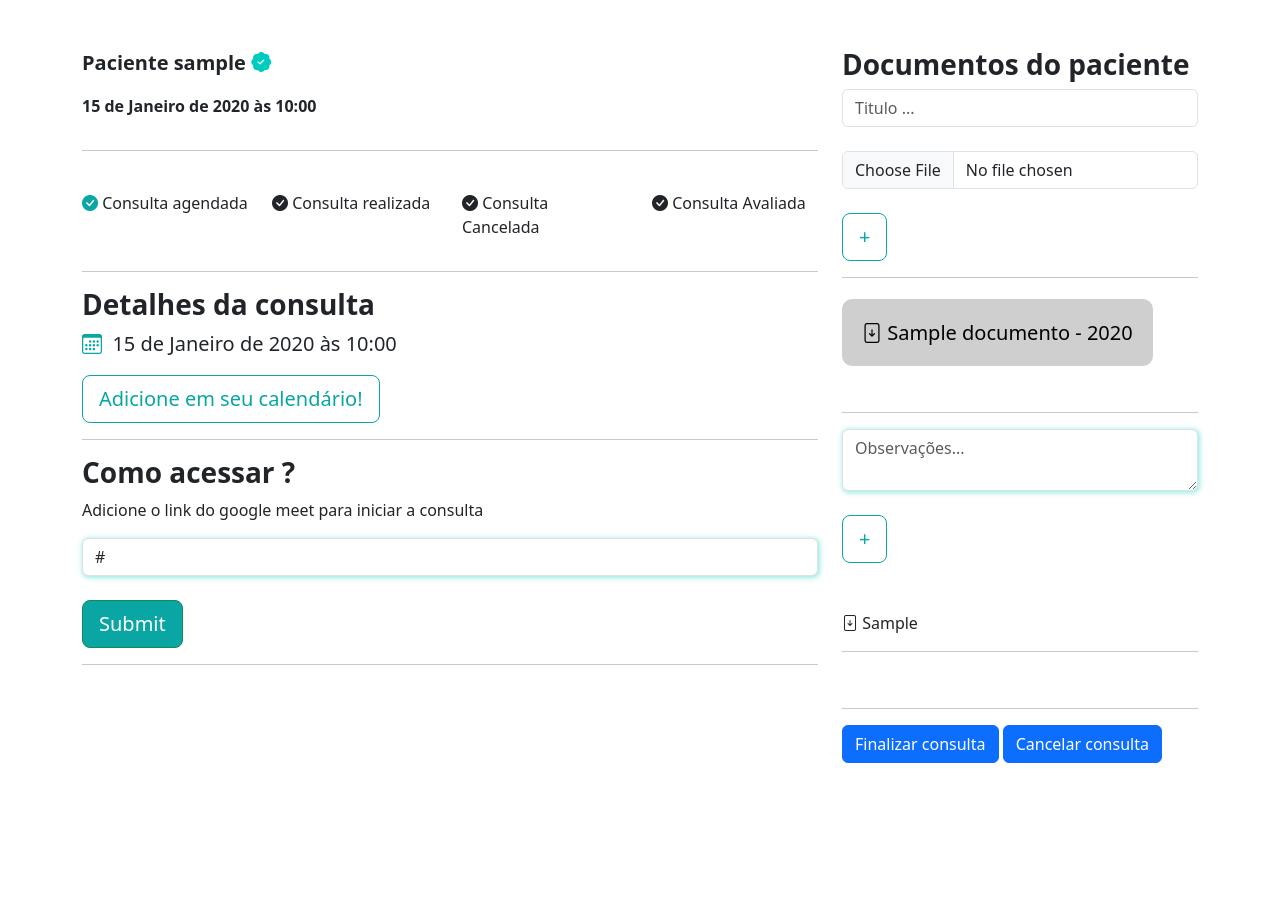
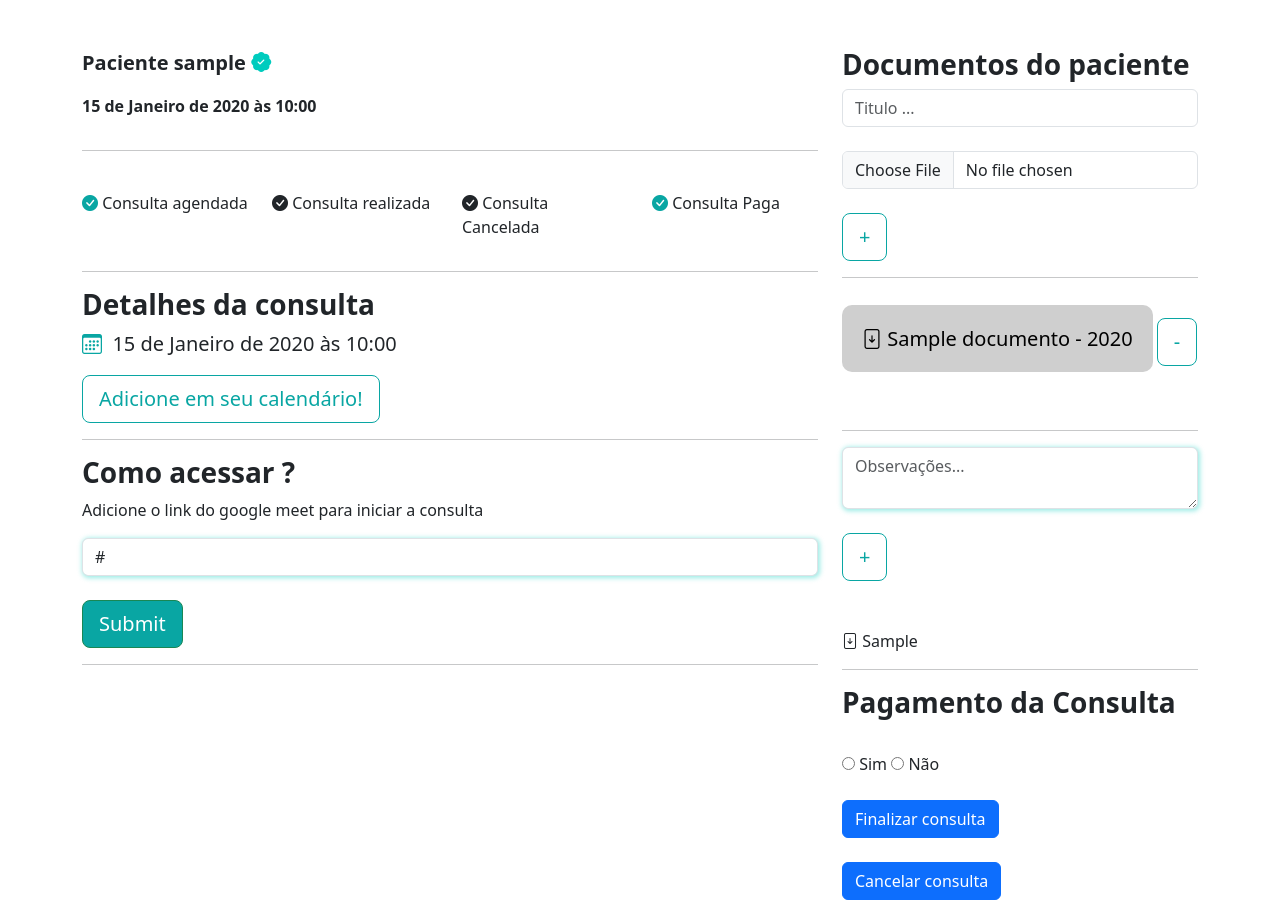
Before and after one commit to osvaldosdj/PSW10, a Django app: page /medicos/consulta_area_medico/1/ in a window 1280 px wide. Shown: the part 60-960 px from the top of the page. Before the commit the page ends 823 px from the top, so only its background shows below. Run offline with Django 5.2, Linux system fonts and the light colour scheme; a user stored in the database is signed in; tables that the repository leaves empty hold one stand-in row (values such as "Sample post").

Commit message:
Adicionado pagamento na tela de consulta medica e area do médico, remoção de arquivos

```diff
--- a/medico/templates/consulta_area_medico.html
+++ b/medico/templates/consulta_area_medico.html
@@ -61,7 +61,7 @@
                         <p><i class="{% if consulta.status == 'C' %}color-dark{% endif %} bi bi-check-circle-fill"></i> Consulta Cancelada</p>
                     </div>
                     <div class="col-md">
-                        <p><i class="bi bi-check-circle-fill"></i> Consulta Avaliada</p>
+                        <p><i class="{% if consulta.status_pagto == 'S' %}color-dark{% endif %} bi bi-check-circle-fill"></i> Consulta Paga</p>
                     </div>
                 </div>
                 <hr>
@@ -102,17 +102,19 @@
                     {% endif %}
 
                 </form>
+
                 <hr>
                 <br>
                     {%  for documento in documentos  %}
                         <a href="{{documento.documento.url}}" class="link documentos"><i class="bi bi-file-arrow-down"></i> {{documento.titulo}} - {{documento.consulta.data_aberta.data.year}}</a>
+                        <a href="{% url 'del_documento' consulta.id documento.id %}" class="btn btn-dark-color-outline btn-lg" name="del_documento">-</a>
                         <br>
                         <br>
                         <br>
                     {% endfor %}
 
                 <hr>
-                    <form action="{% url 'salvar_observacao' consulta.id %}" method="POST" enctype="multipart/form-data"> {%csrf_token%}
+                    <form action="{% url 'salvar_observacao' consulta.id %}" method="POST" > {%csrf_token%}
                         <textarea name="descricao" class="form-control shadow-main-color" placeholder="Observações..."></textarea>
                         <br>
                         {% if consulta.status == 'C' %}
@@ -132,10 +134,19 @@
 
                     {% endfor %}
                     <hr>
+                    <h3 class="p-bold">Pagamento da Consulta</h3>
                     <br>
-                <hr>
 
-                <a href="{%url 'finalizar_consulta' consulta.id %}" class="btn btn-primary">Finalizar consulta</a>
+
+                    <form method="GET" action="{% url 'finalizar_consulta' consulta.id %}">
+                        <input type="radio" id="pagto_sim" name="pagto" value="S" >
+                        <label for="pagto_sim"> Sim </label>
+                        <input type="radio" id="pagto_nao" name="pagto" value="N">
+                        <label for="pagto_nao"> Não </label> <br> <br>
+                        <button type="submit" class="btn btn-primary">Finalizar consulta</button>
+                    </form>
+                   <br>
+
                 <a href="{%url 'cancelar_consulta' consulta.id %}" class="btn btn-primary">Cancelar consulta</a>
             </div>
         </div>
--- a/medico/urls.py
+++ b/medico/urls.py
@@ -13,4 +13,5 @@ urlpatterns = [
     path('add_documento/<int:id_consulta>/', views.add_documento, name="add_documento"),
     path('salvar_observacao/<int:id_consulta>/', views.salvar_observacao, name="salvar_observacao"),
     path('dashboard/', views.grafico_desempenho_medico, name='dashboard'),
+    path('del_documento/<int:id_consulta>/<int:id_documento>/', views.del_documento, name="del_documento"),
 ]
--- a/medico/views.py
+++ b/medico/views.py
@@ -97,11 +97,29 @@ def abrir_horario(request):
 
 @login_required
 def consultas_medico(request):
+
+    if request.method == "POST":
+        data_filtrada = request.POST.get('data_filtrada')
+
+        if not data_filtrada :
+            messages.add_message(request, constants.WARNING, 'Você precisa fornecer uma data para filtro.')
+            hoje = datetime.now().date()
+            consultas_hoje = Consulta.objects.filter(data_aberta__user=request.user).filter(data_aberta__data__gte=hoje).filter(data_aberta__data__lt=hoje + timedelta(days=1))
+            consultas_restantes = Consulta.objects.exclude(id__in=consultas_hoje.values('id')).filter(data_aberta__user=request.user)
+
+            return render(request, 'consultas_medico.html', {'consultas_hoje': consultas_hoje, 'consultas_restantes': consultas_restantes, 'is_medico': is_medico(request.user)})
+
+        data_filtrada = datetime.strptime(data_filtrada, '%Y-%m-%d')
+        consultas_hoje = Consulta.objects.filter(data_aberta__user=request.user).filter(data_aberta__data__gte=data_filtrada).filter(data_aberta__data__lt=data_filtrada + timedelta(days=1))
+        consultas_restantes = Consulta.objects.exclude(id__in=consultas_hoje.values('id')).filter(data_aberta__user=request.user)
+        return render(request, 'consultas_medico.html', {'consultas_hoje': consultas_hoje, 'is_medico': is_medico(request.user)})
+
     if not is_medico(request.user):
         messages.add_message(request, constants.WARNING, 'Somente médicos podem acessar essa página.')
         return redirect('/usuarios/sair')
 
     hoje = datetime.now().date()
+
 
     consultas_hoje = Consulta.objects.filter(data_aberta__user=request.user).filter(data_aberta__data__gte=hoje).filter(data_aberta__data__lt=hoje + timedelta(days=1))
     consultas_restantes = Consulta.objects.exclude(id__in=consultas_hoje.values('id')).filter(data_aberta__user=request.user)
@@ -144,16 +162,29 @@ def consulta_area_medico(request, id_consulta):
 
 @login_required
 def finalizar_consulta(request, id_consulta):
+    status_pagto = request.GET.get('pagto')
+    print("Paga:", status_pagto)
+
     if not is_medico(request.user):
         messages.add_message(request, constants.WARNING, 'Somente médicos podem acessar essa página.')
         return redirect('/usuarios/sair')
-
 
     consulta = Consulta.objects.get(id=id_consulta)
 
     if request.user != consulta.data_aberta.user:
         messages.add_message(request, constants.ERROR, 'Essa consulta não é sua!.')
         return redirect(f'/medicos/abrir_horario/')
+
+    if not status_pagto:
+        messages.add_message(request, constants.ERROR, 'É preciso informar se houve ou não o pagamento da consulta antes de finalizar.')
+        return redirect(f'/medicos/consulta_area_medico/{id_consulta}')
+
+    if status_pagto == 'S':
+        consulta.status_pagto == 'S'
+    else:
+        messages.add_message(request, constants.WARNING, 'Esta consulta não foi paga ainda')
+        consulta.status_pagto == 'N'
+
 
     consulta.status = 'F'
     consulta.save()
@@ -208,6 +239,29 @@ def add_documento(request, id_consulta):
     documento.save()
 
     messages.add_message(request, constants.SUCCESS, 'Documento enviado com sucesso!')
+    return redirect(f'/medicos/consulta_area_medico/{id_consulta}')
+
+
+@login_required
+def del_documento(request, id_consulta, id_documento):
+    if not is_medico(request.user):
+        messages.add_message(request, constants.WARNING, 'Somente médicos podem acessar essa página.')
+        return redirect('/usuarios/sair')
+
+    consulta = Consulta.objects.get(id=id_consulta)
+
+    if consulta.data_aberta.user != request.user:
+        messages.add_message(request, constants.ERROR, 'Essa consulta não é sua!')
+        return redirect(f'/medicos/consultas_medico')
+
+    documento = Documento.objects.get(id=id_documento)
+
+    #print(documento.titulo)
+    #print(documento.id)
+
+    documento.delete()
+
+    messages.add_message(request, constants.SUCCESS, 'Documento removido com sucesso!')
     return redirect(f'/medicos/consulta_area_medico/{id_consulta}')
 
 
--- a/paciente/models.py
+++ b/paciente/models.py
@@ -13,10 +13,18 @@ class Consulta(models.Model):
         ('I', 'Iniciada')
 
     )
+
+    pagto_status_choices = (
+        ('S', 'Sim'),
+        ('N', 'Não'),
+
+    )
+
     paciente = models.ForeignKey(User, on_delete=models.DO_NOTHING)
     data_aberta = models.ForeignKey(DatasAbertas, on_delete=models.DO_NOTHING)
     status = models.CharField(max_length=1, choices=status_choices, default='A')
     link = models.URLField(null=True, blank=True)
+    status_pagto = models.CharField(max_length=1, choices=pagto_status_choices, default='N')
 
     @property
     def diferenca_dias(self):
```
Also changed, not shown: medico/templates/consultas_medico.html (+6 -6 lines), paciente/migrations/0004_consulta_status_pagto.py (added), paciente/migrations/0005_alter_consulta_status_pagto.py (added).
